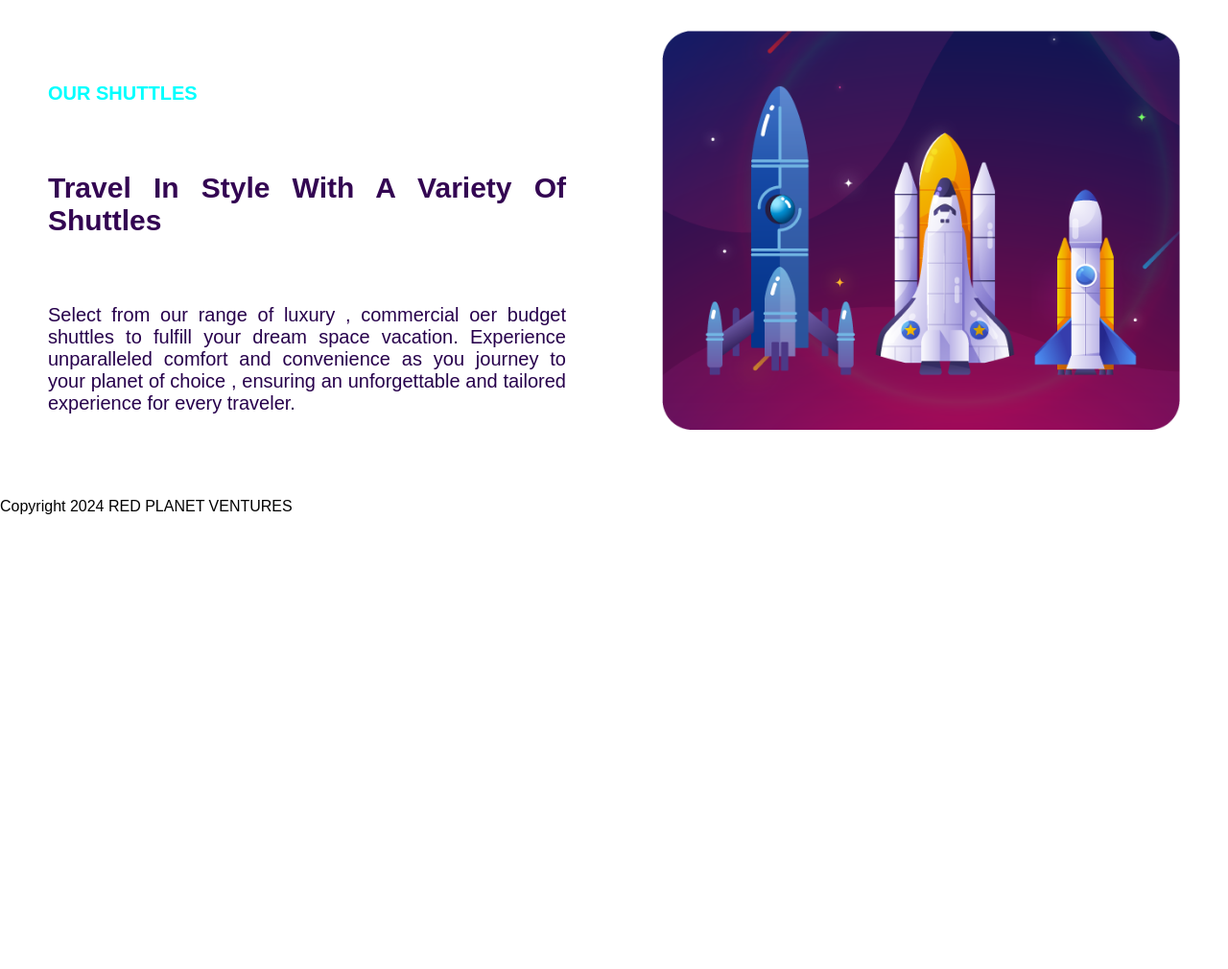
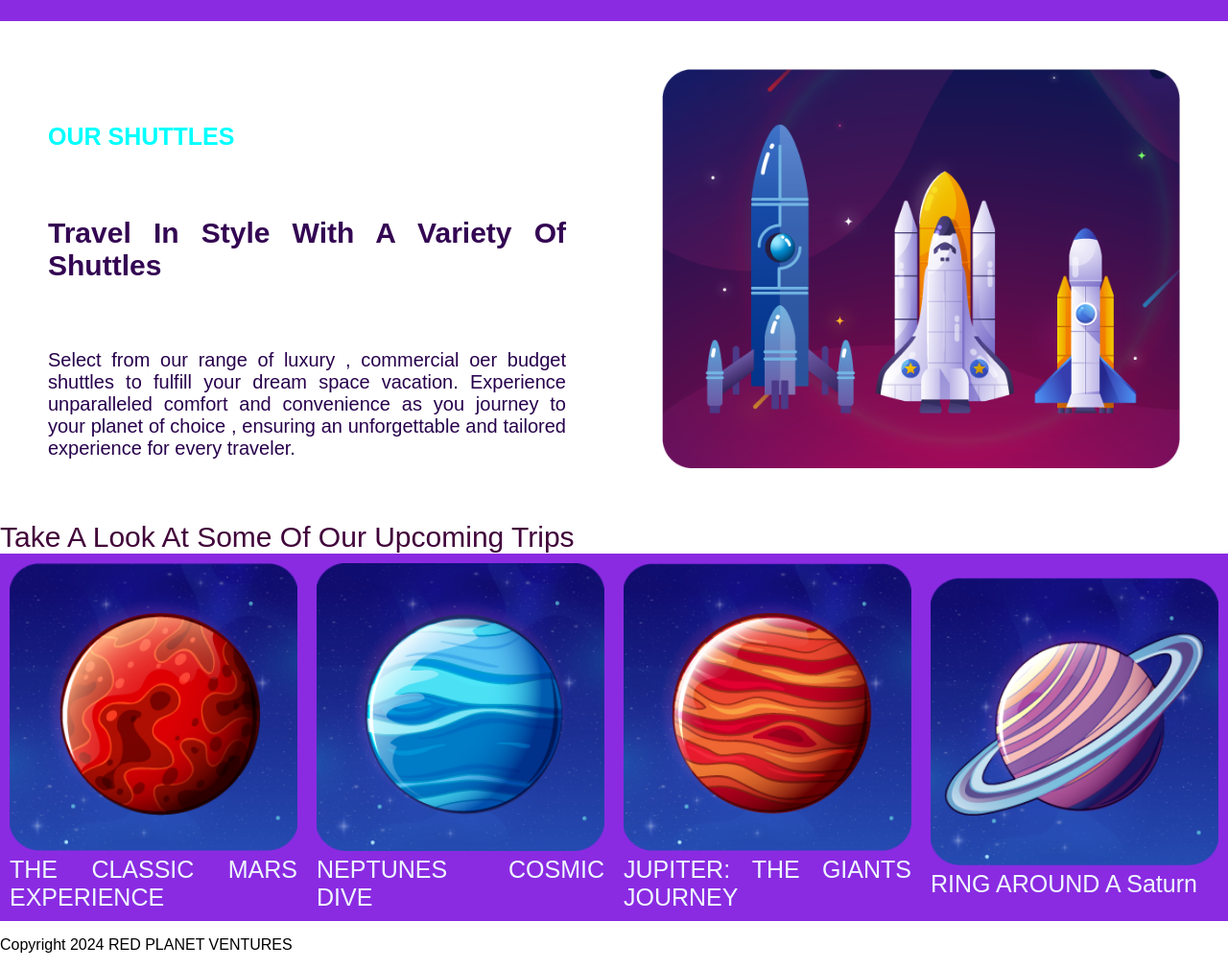
Before and after one commit to Curtis-Alben/RED_PLANET_VENTURES, a plain HTML site: page index.html in a window 1280 px wide. Shown: the part 1310-2320 px from the top of the page at 96% size. Before the commit the page ends 1863 px from the top, so only its background shows below. Drawn offline with Linux system fonts and the light colour scheme.

Commit message:
Homer page additions

```diff
--- a/css/main.css
+++ b/css/main.css
@@ -1,6 +1,8 @@
+
 body {
     margin: 0;
     font-family: Arial, Helvetica, sans-serif;
+
 }
 
 .topNavHome{
@@ -54,7 +56,7 @@ body {
 .headerSection{
     background-image: url(../Assets/Images/homePageHeader.png);
     background-size: cover;
-    height: 600px;
+
 }
 
 .headerFlex{
@@ -123,7 +125,7 @@ p1 {
 
 h5{
     color: aqua;
-    font-size: 20px;
+    font-size: 25px;
 }
 
 h6{
@@ -243,3 +245,54 @@ p2 {
         width: 100%;
         height: 50vh;
     }
+
+    h7{
+        color: aqua;
+
+    }
+
+
+    h8{
+        color: #41033a;
+        font-size:30px;
+    }
+
+    h9{
+      font-size: 25px;
+
+    }
+
+    h10{
+        font-size: 25px;
+
+    }
+
+    h11{
+        font-size: 25px;
+
+    }
+
+    h12{
+        font-size: 25px;
+    }
+
+
+
+
+    .flexItemn4{
+        padding: 10px;
+        flex: 30%;
+    }
+
+    .flexItemn4 img{
+        width: 100%;
+        height: 300px;
+        object-fit: cover;
+        overflow: hidden;
+    }
+
+    @media (max-width: 800px){
+        .flexContainer{
+            flex-direction: column;
+        }
+    }
--- a/index.html
+++ b/index.html
@@ -12,16 +12,14 @@
 
       <link rel="stylesheet" href="css/main.css">
 
-
-
-
-    </head>
+  </head>
 <body>
 
 
   <header>
 
  <div class="headerSection">
+
   <nav>
 
 <div class="topNavHome"></div>
@@ -99,6 +97,7 @@ href="index.html"><img src="Assets/Images/logo.png" width="200px">
 
 <div class="flexItem3"><img src="Assets/Images/spacSchuttles.png">
 </div>
+
 <div class="flexItem3">
 
   <h5>OUR SHUTTLES</h5>
@@ -116,6 +115,26 @@ unparalleled comfort and convenience as you journey to your planet of choice , e
 
 </section>
 
+<section>
+
+  <div class="flexContainer3">
+
+<h8>Take A Look At Some Of Our Upcoming Trips</h8>
+
+
+  </div>
+
+<div class="flexContainer">
+
+  <div class="flexItemn4"><img src="Assets/Images/upcomingTrip1.png"><h9>THE CLASSIC MARS EXPERIENCE</h9></div>
+  <div class="flexItemn4"><img src="Assets/Images/upcomingTrip3.png"><h10>NEPTUNES COSMIC DIVE</h10></div>
+  <div class="flexItemn4"><img src="Assets/Images/upcomingTrip2.png"><h11>JUPITER: THE GIANTS JOURNEY</h11></div>
+  <div class="flexItemn4"><img src="Assets/Images/upcomingTrip4.png"><h12>RING AROUND A Saturn</h12></div>
+
+</div>
+
+</section>
+
 
 <footer>
         <p>Copyright 2024 RED PLANET VENTURES</p>
```
Also changed, not shown: 2 other files.
